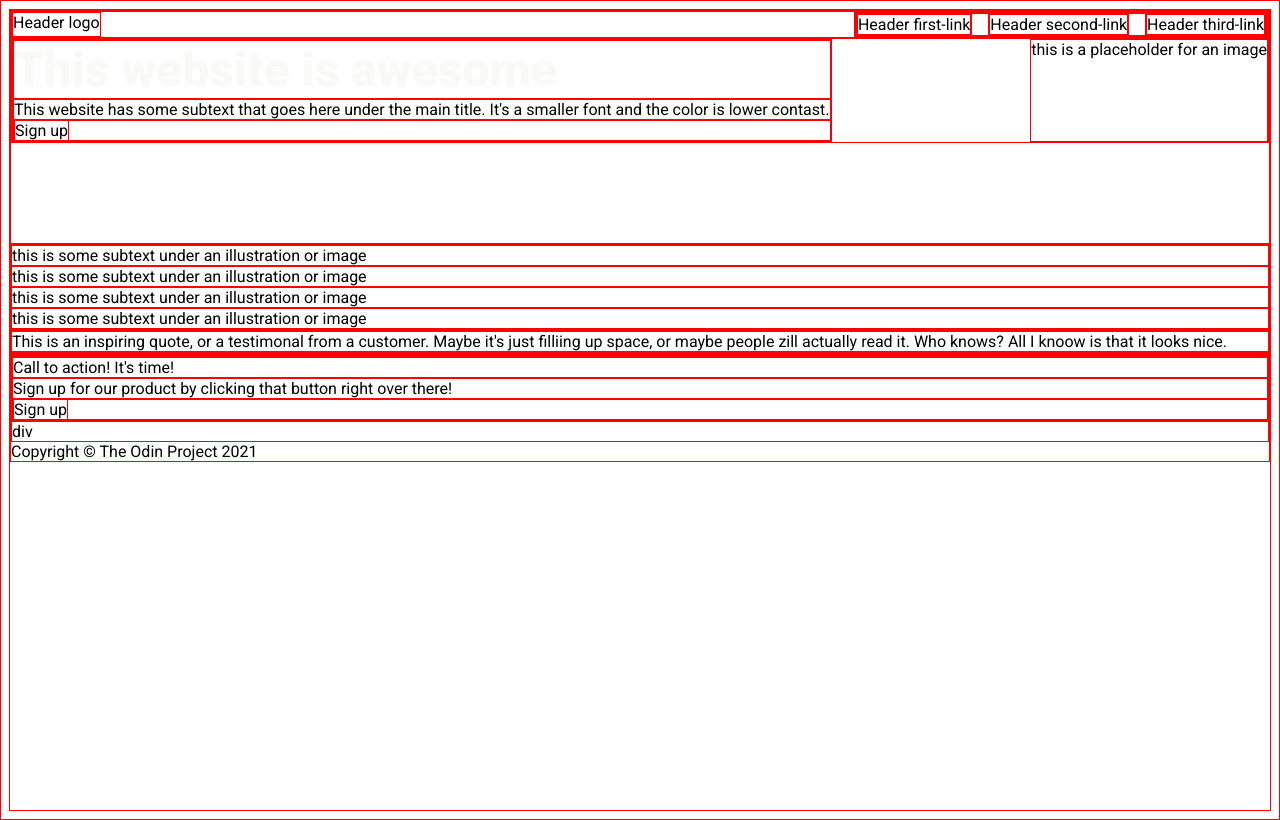
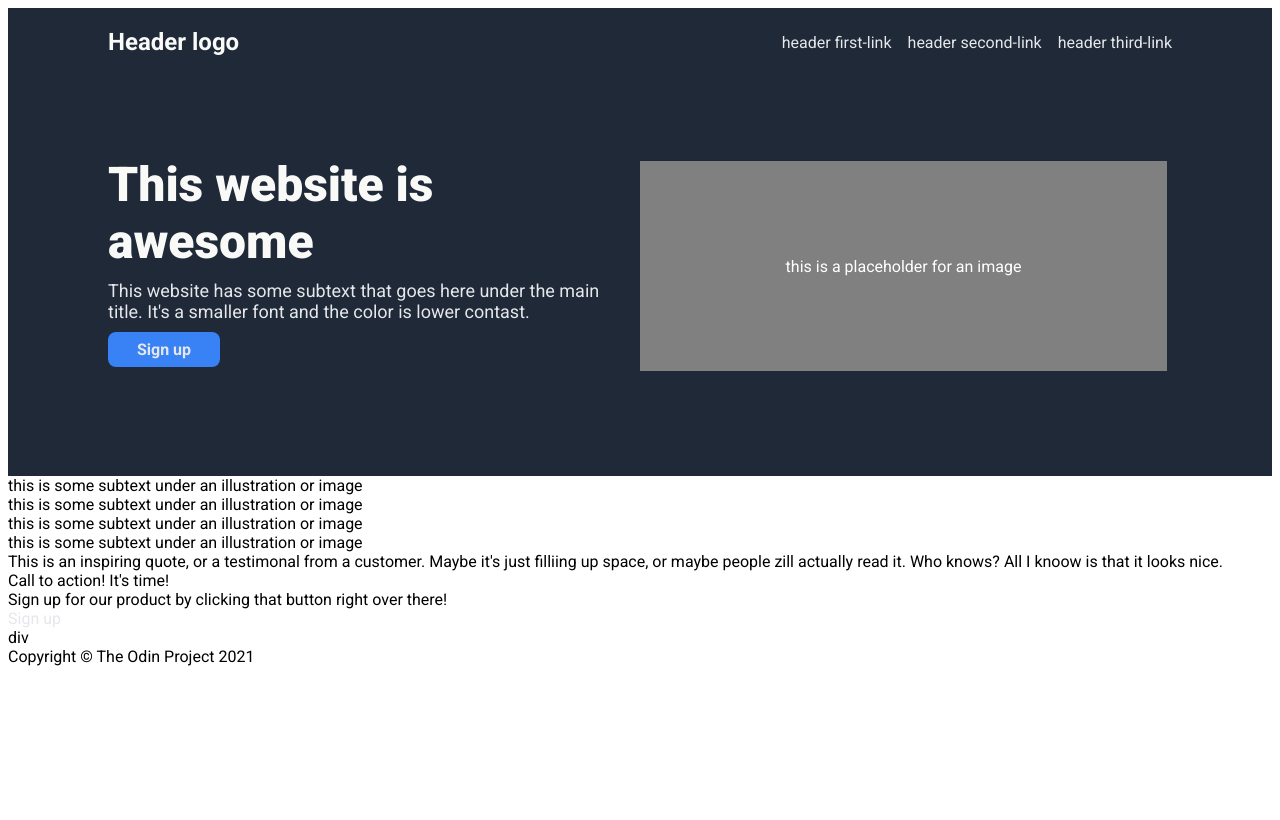
Before and after one commit to Aarson1/Project-Landing-Page, a plain HTML site: page index.html in a window 1280 px wide. Drawn offline with Linux system fonts and the light colour scheme.

Commit message:
Add header and first section

```diff
--- a/index.html
+++ b/index.html
@@ -12,9 +12,9 @@
         <div class="header">
             <div class="links">
                 <ul>
-                    <li><a href="#">Header first-link</a></li>
-                    <li><a href="#">Header second-link</a></li>
-                    <li><a href="#">Header third-link</a></li>
+                    <li><a href="#">header first-link</a></li>
+                    <li><a href="#">header second-link</a></li>
+                    <li><a href="#">header third-link</a></li>
                 </ul>
             </div>
             <div class="logo">Header logo</div>
@@ -25,7 +25,7 @@
                 <div class="content">This website has some subtext that goes here under the main title. It's a smaller font and the color is lower contast.</div>
                 <div class="sign-up-link"><a href="#">Sign up</a></div>
             </div>
-            <div class="placeholder">this is a placeholder for an image</div>
+            <div class="image-placeholder">this is a placeholder for an image</div>
         </div>
     </div>
     <div class="content1">
--- a/style.css
+++ b/style.css
@@ -3,8 +3,8 @@ html, body, html * {
   font-family: 'Roboto', sans-serif;
 }
 
- *{
-    border:1px solid red !important;
+ {
+    border: 1px solid red !important;
     }
 
 body {
@@ -15,26 +15,34 @@ body {
 }
 
 .content0 {
-    backgrund-color: #1F2937;
+    background-color: #1F2937;
     padding-bottom: 100px;
+    padding-left: 100px;
+    padding-right: 100px;
+
 
 }
 
 .header {
+    padding-top: 20px;
     display: flex;
+    gap: 20px;
     flex-direction: row-reverse;
     justify-content: space-between;
 }
 
 .links {
     display: flex;
-
+    align-items: center;
+    color: #e5e7eb;
 }
 
 .logo {
     display: flex;
     justify-content: flex-end;
-
+    font-size: 24px;
+    color: #f9faf8;
+    font-weight: bold;
 }
 
 ul {
@@ -48,10 +56,11 @@ ul {
 
 a {
     text-decoration: none;
-    color: black;
+    color: #e5e7eb;
    }
 
 .content05 {
+    padding-top: 100px;
     display: flex;
     justify-content: space-between;
 }
@@ -65,5 +74,35 @@ a {
     font-size: 48px;
     font-weight: 800;
     color: #f9faf8;
+    width: 400px;
+}
 
+.content {
+    display: flex;
+    font-size: 18px;
+    color: #e5e7eb;
+    padding-top: 10px;
+    padding-bottom: 10px;
+    max-width: 600px;
 }
+
+.sign-up-link {
+  border: none;
+  border-Radius: 8px;
+  background: #3882F6;
+  padding: 8px 16px;
+  width: 80px;
+  text-align: center;
+  font-weight: bold;
+}
+
+.image-placeholder {
+    background-color: grey;
+    color: white;
+    display: flex;
+    height: 210px;
+    margin: 5px;
+    width: 600px;
+    align-items: center;
+    justify-content: center;
+}
```
